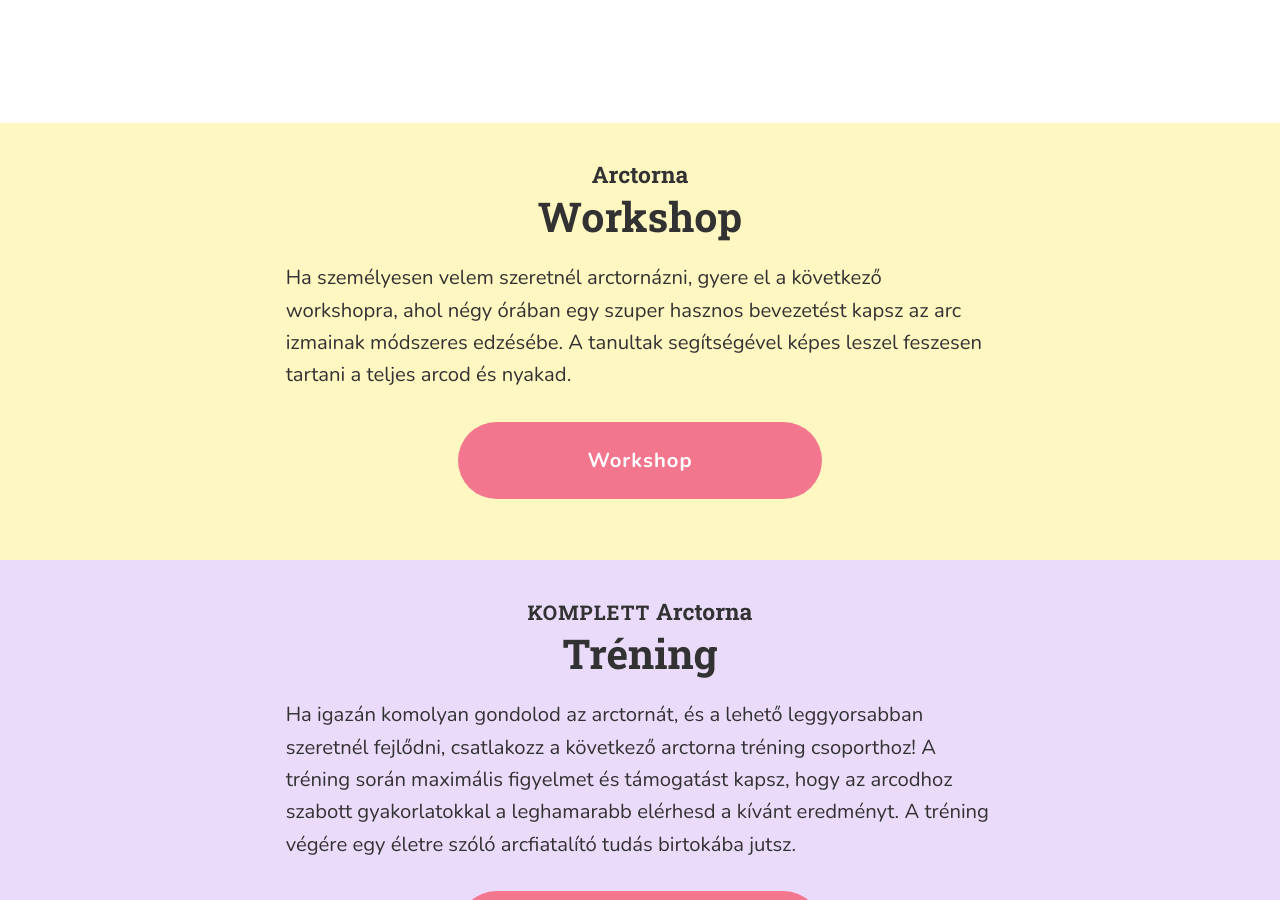
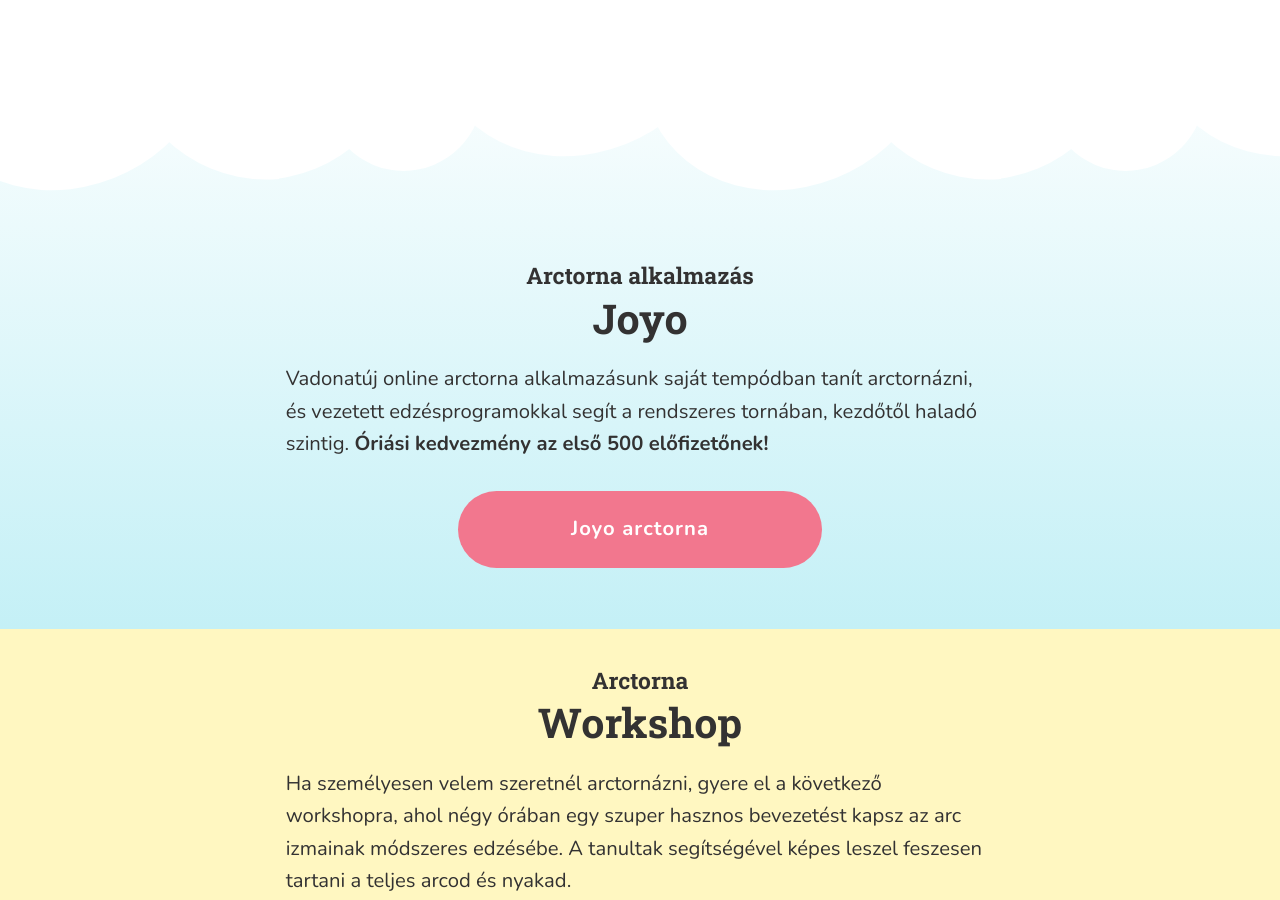
Before and after one commit to monikamudra/arctorna, a Jekyll site: the page built from blog.html, in a window 1280 px wide and 900 px high, scrolled down 9340 px. Built offline with Jekyll 4.4.1, drawn with Linux system fonts in a browser that asks for light colours.

Commit message:
Show Joyo banner after blog posts

```diff
--- a/_includes/joyo.html
+++ b/_includes/joyo.html
@@ -2,8 +2,8 @@
   <div class="c-ContentBlock c-ContentBlock--Centered">
     <h2 class="u-TextAlignCenter">
       <a href="https://joyo.hu">
-        <small>Online Arctorna</small>
-        <br />Joyo program
+        <small>Arctorna alkalmazás</small>
+        <br />Joyo
       </a>
     </h2>
     <div class="c-Article">
--- a/_layouts/post.html
+++ b/_layouts/post.html
@@ -21,6 +21,8 @@
     </div>
   </section>
 
+  {% include joyo.html %}
+
   {% include workshop.html %}
 
   {% include training.html %}
--- a/blog.html
+++ b/blog.html
@@ -38,6 +38,8 @@
     </div>
   </section>
 
+  {% include joyo.html %}
+
   {% include workshop.html %}
 
   {% include training.html %}
```
